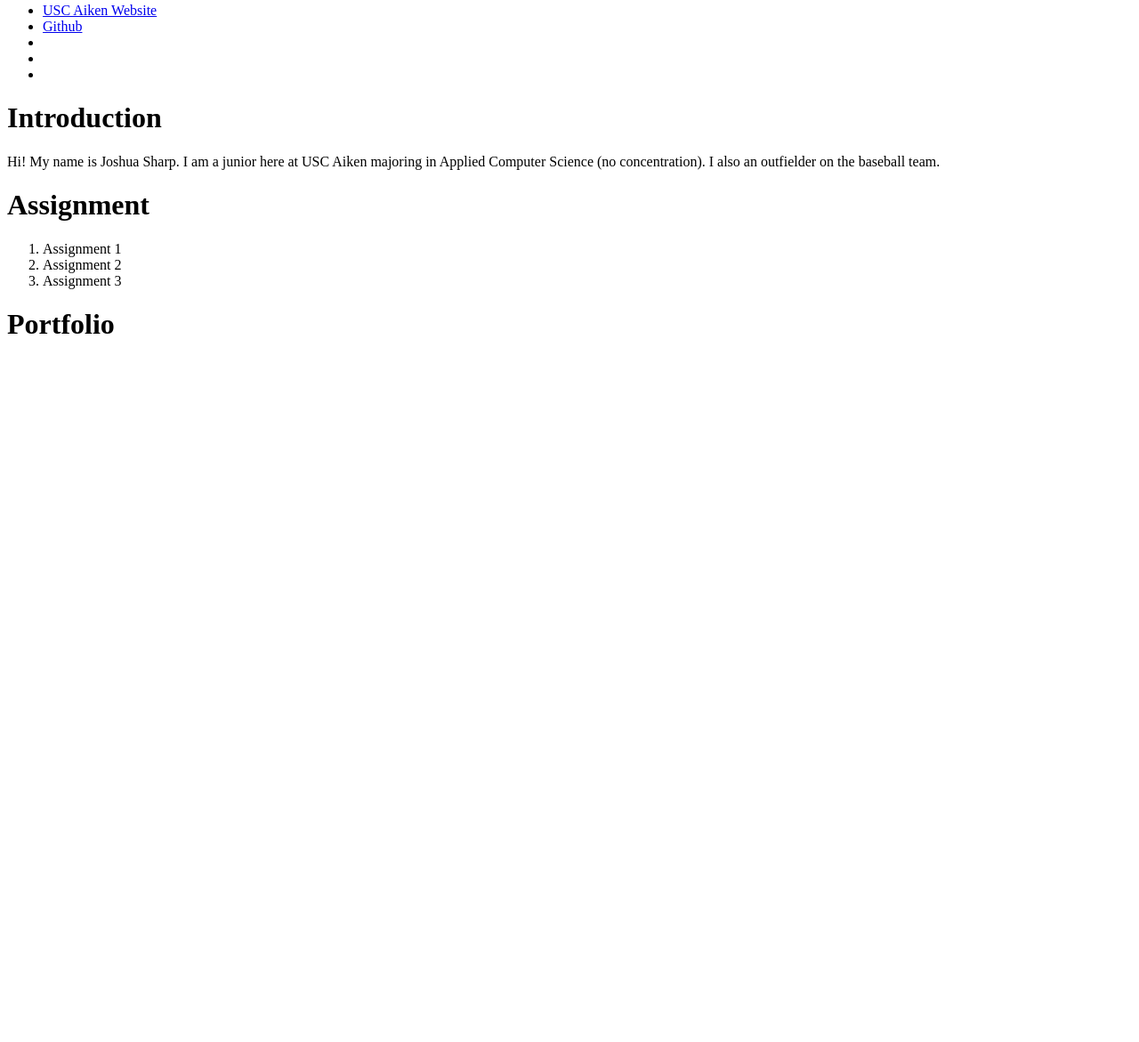
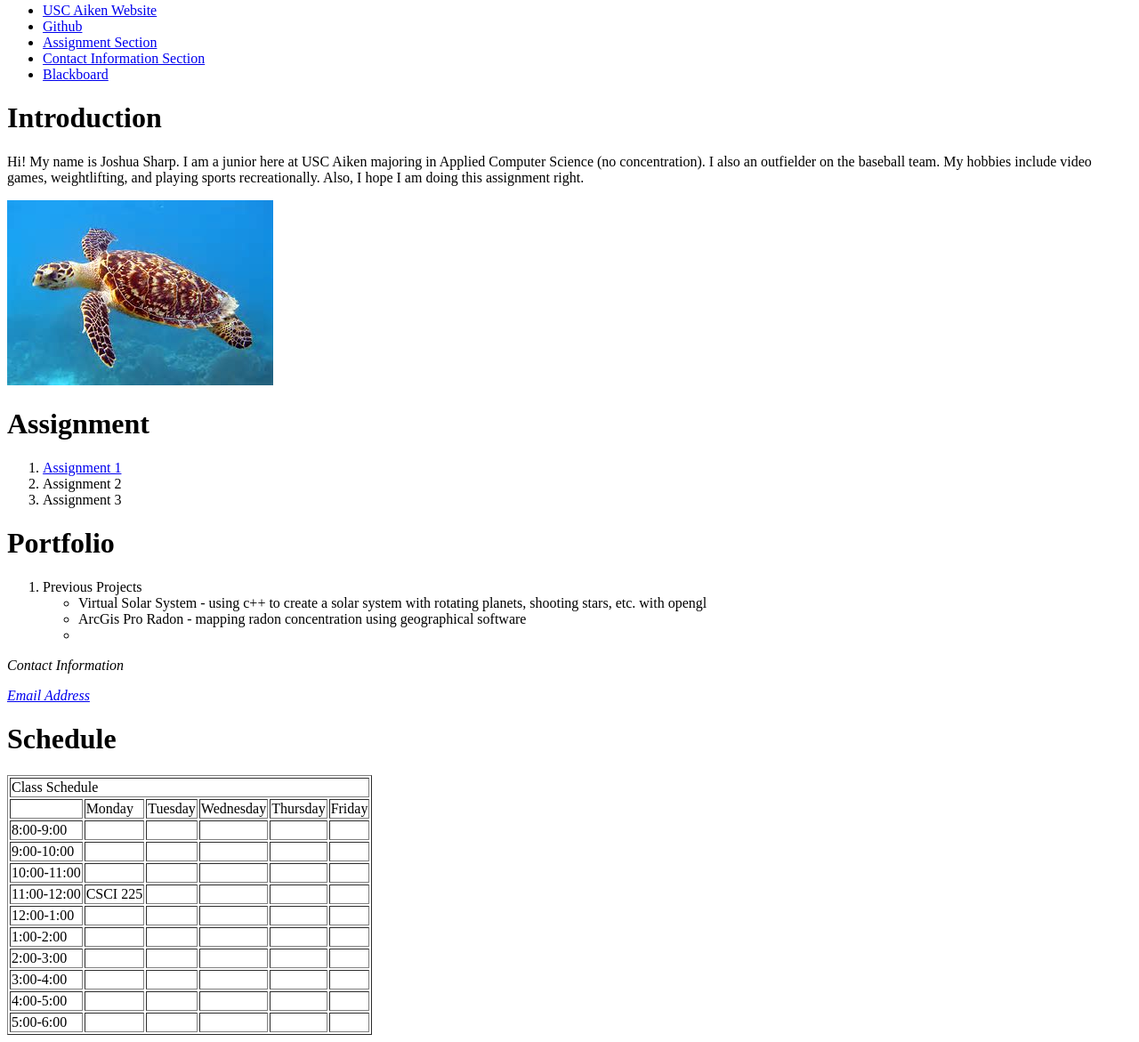
Before and after one commit to jjsharp427/CSCI225, a plain HTML site: page index.html in a window 1280 px wide. Shown: the part 13-1184 px from the top of the page at 89% size. Before the commit the page ends 800 px from the top, so only its background shows below. Drawn offline with Linux system fonts and the light colour scheme.

Commit message:
commit on "main"

```diff
--- a/index.html
+++ b/index.html
@@ -11,9 +11,9 @@
             <ul>
                 <li><a href="https://www.usca.edu/">USC Aiken Website</a></li>
                 <li><a href="https://github.com/">Github</a></li>
-                <li></li>
-                <li></li>
-                <li></li>
+                <li><a href="#assignment">Assignment Section</a></li>
+                <li><a href="#contact">Contact Information Section</a></li>
+                <li><a href="https://blackboard.sc.edu/ultra/course">Blackboard</a></li>
             </ul>
 
 
@@ -21,14 +21,14 @@
 
         <div class = "introduction">
             <h1>Introduction</h1>
-            <p>Hi! My name is Joshua Sharp. I am a junior here at USC Aiken majoring in Applied Computer Science (no concentration). I also an outfielder on the baseball team.</p>
-
+            <p>Hi! My name is Joshua Sharp. I am a junior here at USC Aiken majoring in Applied Computer Science (no concentration). I also an outfielder on the baseball team. My hobbies include video games, weightlifting, and playing sports recreationally. Also, I hope I am doing this assignment right.</p>
+            <p><img src="img/turtle.jpg" alt="picture of una tortuga"></p>
         </div>
 
         <div class ="assignment">
-            <h1>Assignment</h1>
+            <h1 id="assignment">Assignment</h1>
             <ol>
-                <li>Assignment 1</li>
+                <li><a href="https://usca0-my.sharepoint.com/personal/yilianz_usca_edu1/_layouts/15/onedrive.aspx?id=%2Fpersonal%2Fyilianz%5Fusca%5Fedu1%2FDocuments%2FDocuments%2FCourse%2FFall2020%2FCSCI225%2FAssignment1%2Epdf&parent=%2Fpersonal%2Fyilianz%5Fusca%5Fedu1%2FDocuments%2FDocuments%2FCourse%2FFall2020%2FCSCI225&ga=1">Assignment 1</a></li>
                 <li>Assignment 2</li>
                 <li>Assignment 3</li>
 
@@ -38,10 +38,66 @@
 
         <div class = "portfolio">
             <h1>Portfolio</h1>
-
+            <ol>
+                <li>Previous Projects
+                    <ul>
+                        <li>Virtual Solar System - using c++ to create a solar system with rotating planets, shooting stars, etc. with opengl</li>
+                        <li>ArcGis Pro Radon - mapping radon concentration using geographical software</li>
+                        <li></li>
+                    </ul>
+                </li>
+            </ol>
         </div>
 
+        <address>
+            <p id="contact">
+                Contact Information
+            </p>
+            <p>
+                <a href="mailto:jjsharp@usca.edu">Email Address</a>
+            </p>
+        </address>
+
         <div class = "schedule">
+            <h1>Schedule</h1>
+            <table border="1">
+                <tr>
+                    <td colspan="6">Class Schedule</td>
+                </tr>
+                <tr>
+                    <td></td> <td>Monday</td> <td>Tuesday</td> <td>Wednesday</td> <td>Thursday</td> <td>Friday</td>
+                </tr>
+                <tr>
+                    <td>8:00-9:00</td> <td></td> <td></td> <td></td> <td></td> <td></td>
+                </tr>
+                <tr>
+                    <td>9:00-10:00</td> <td></td> <td></td> <td></td> <td></td> <td></td>
+                </tr>
+                <tr>
+                    <td>10:00-11:00</td> <td></td> <td></td> <td></td> <td></td> <td></td>
+                </tr>
+                <tr>
+                    <td>11:00-12:00</td> <td>CSCI 225</td> <td></td> <td></td> <td></td> <td></td>
+                </tr>
+                <tr>
+                    <td>12:00-1:00</td> <td></td> <td></td> <td></td> <td></td> <td></td>
+                </tr>
+                <tr>
+                    <td>1:00-2:00</td> <td></td> <td></td> <td></td> <td></td> <td></td>
+                </tr>
+                <tr>
+                    <td>2:00-3:00</td> <td></td> <td></td> <td></td> <td></td> <td></td>
+                </tr>
+                <tr>
+                    <td>3:00-4:00</td> <td></td> <td></td> <td></td> <td></td> <td></td>
+                </tr>
+                <tr>
+                    <td>4:00-5:00</td> <td></td> <td></td> <td></td> <td></td> <td></td>
+                </tr>
+                <tr>
+                    <td>5:00-6:00</td> <td></td> <td></td> <td></td> <td></td> <td></td>
+                </tr>
+            </table>
 
         </div>
 
```
Also changed, not shown: img/turtle.jpg (added), 1 other file.
